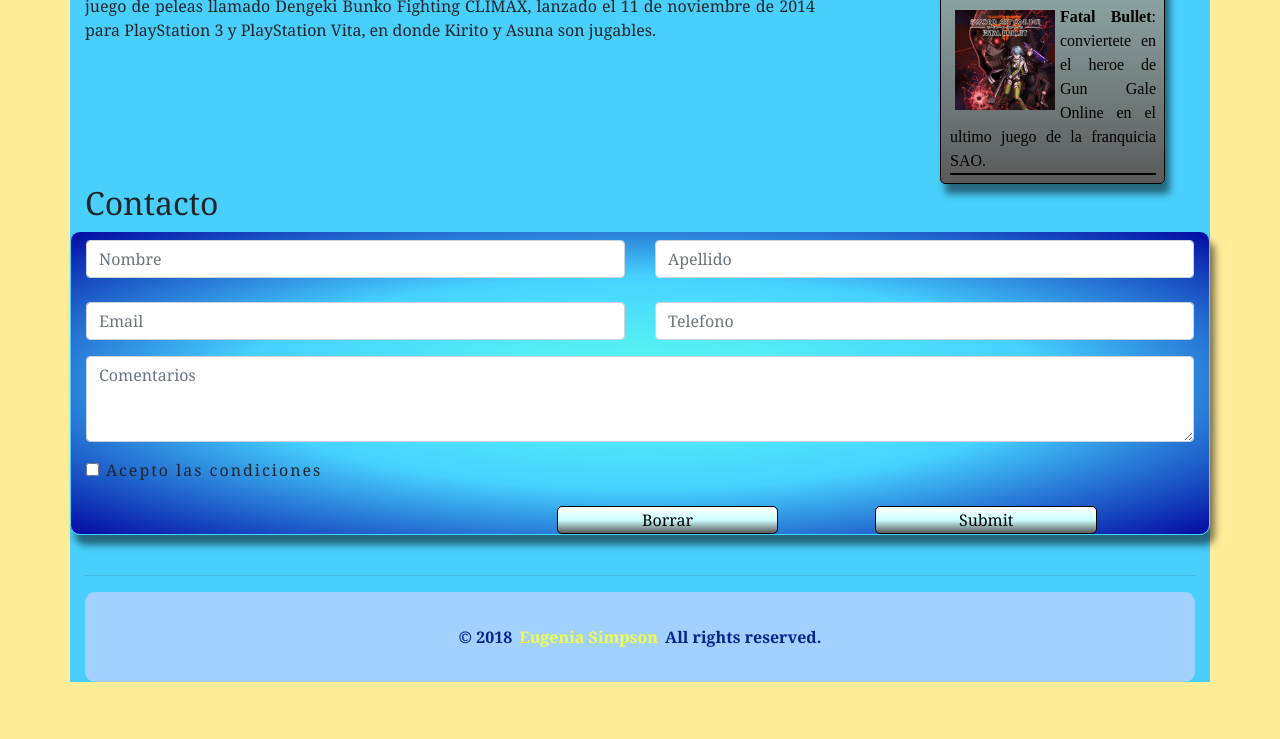
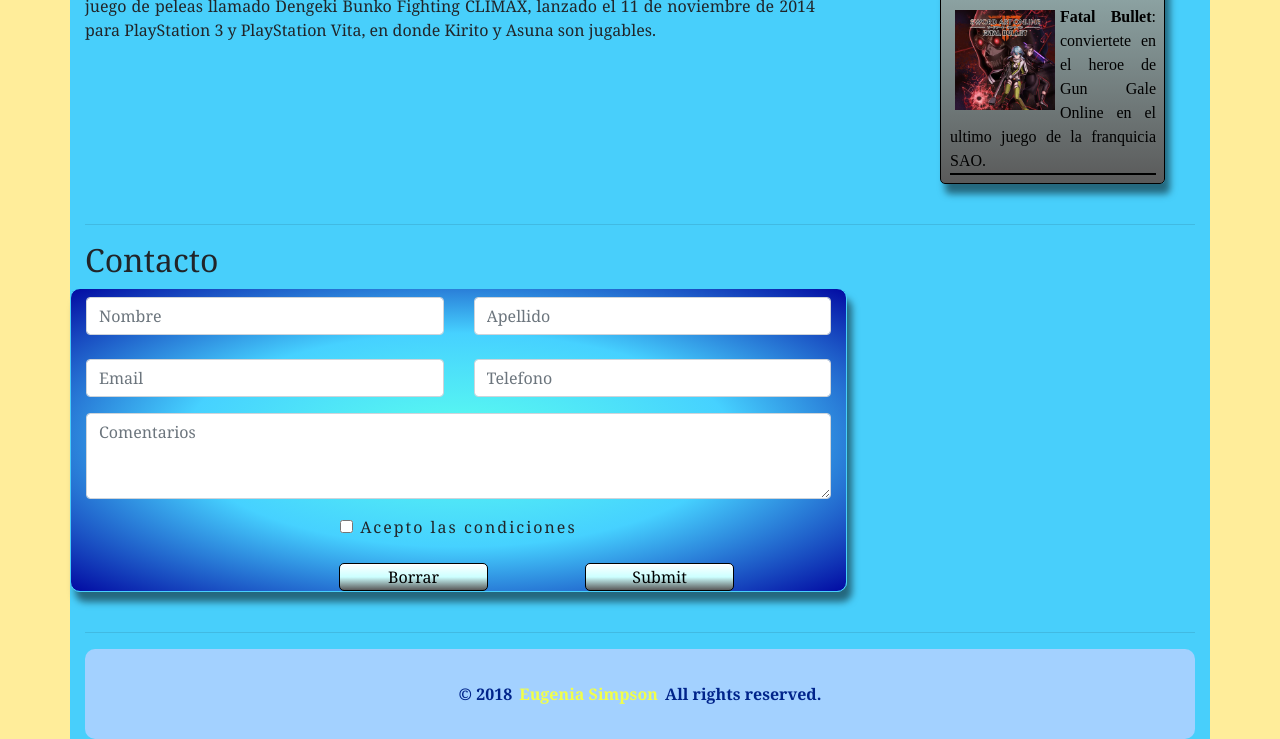
Before and after one commit to AyakaMizuki/SAO, a plain HTML site: page index.html in a window 1280 px wide. Shown: the part 1358-2097 px from the top of the page. Before the commit the page ends 2040 px from the top, so only its background shows below. Drawn offline with nearby package versions, Linux system fonts and the light colour scheme.

Commit message:
updating

```diff
--- a/assets/styles.css
+++ b/assets/styles.css
@@ -66,6 +66,8 @@ div.container {
   height: 50%;
   border-radius: 10px;
   box-shadow: 5px 10px 7px rgba(0, 0, 0, 0.5);
+  width: 70%
+
   }
 
 
--- a/index.html
+++ b/index.html
@@ -93,7 +93,8 @@
         </aside>
       </div>
 </div>
-
+<br>
+<hr />
 <div class="row">
   <div class="col-lg-12 col-md-12 col-sm-12 col-xs-12">
     <h2>Contacto</h2>
@@ -101,7 +102,7 @@
 </div>
 <section id="pagina_c">
         <form action="../assets/contact.php" method="POST">
-          <div class="row" id="contacto">
+          <div class="row text-center" id="contacto">
             <div class="col-lg-6">
               <div class="form-group">
                 <input type="text" class="form-control mt-2" placeholder="Nombre" required>
```
Also changed, not shown: views/fatalbullet.html (+1 -1 lines).
